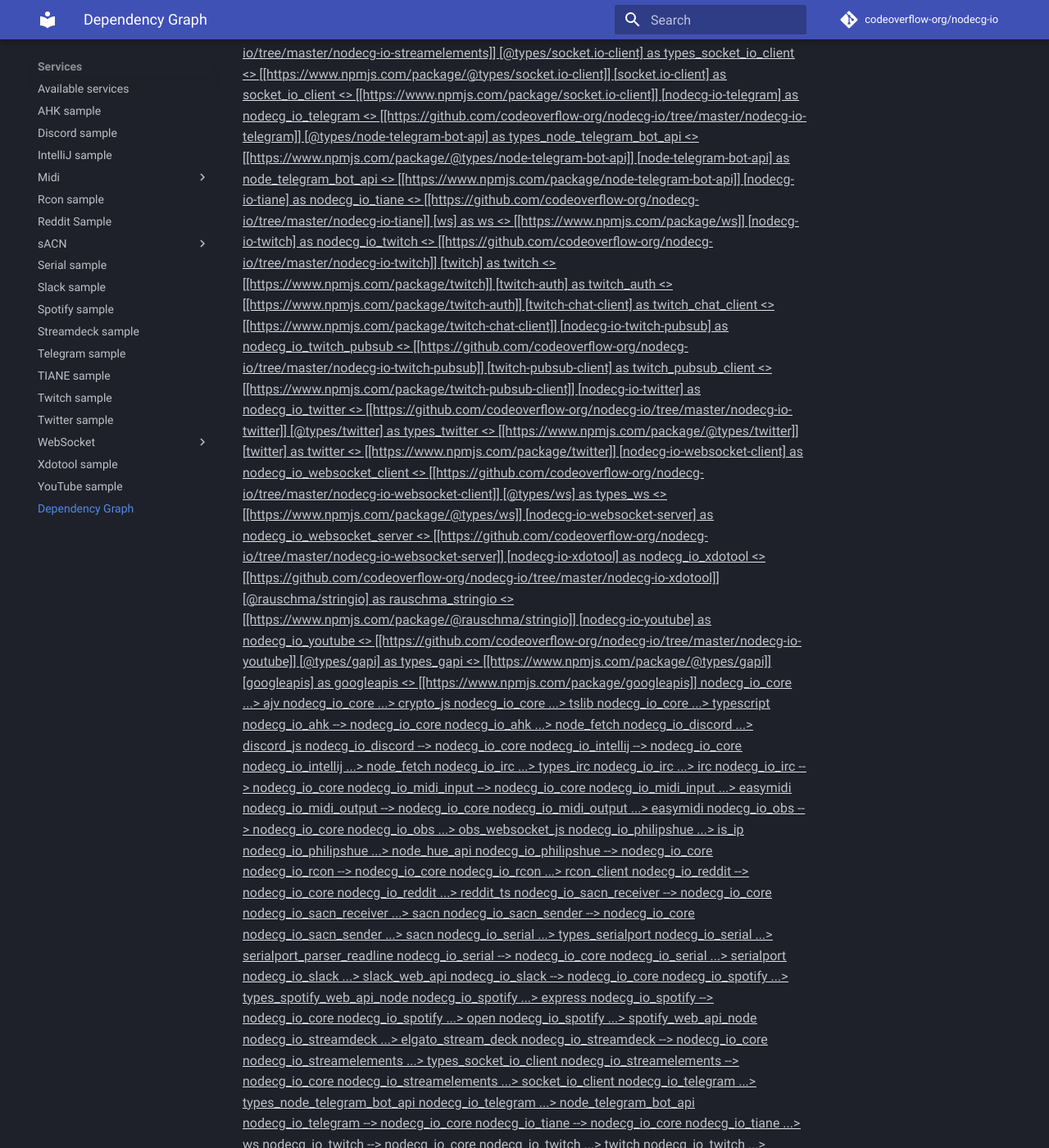
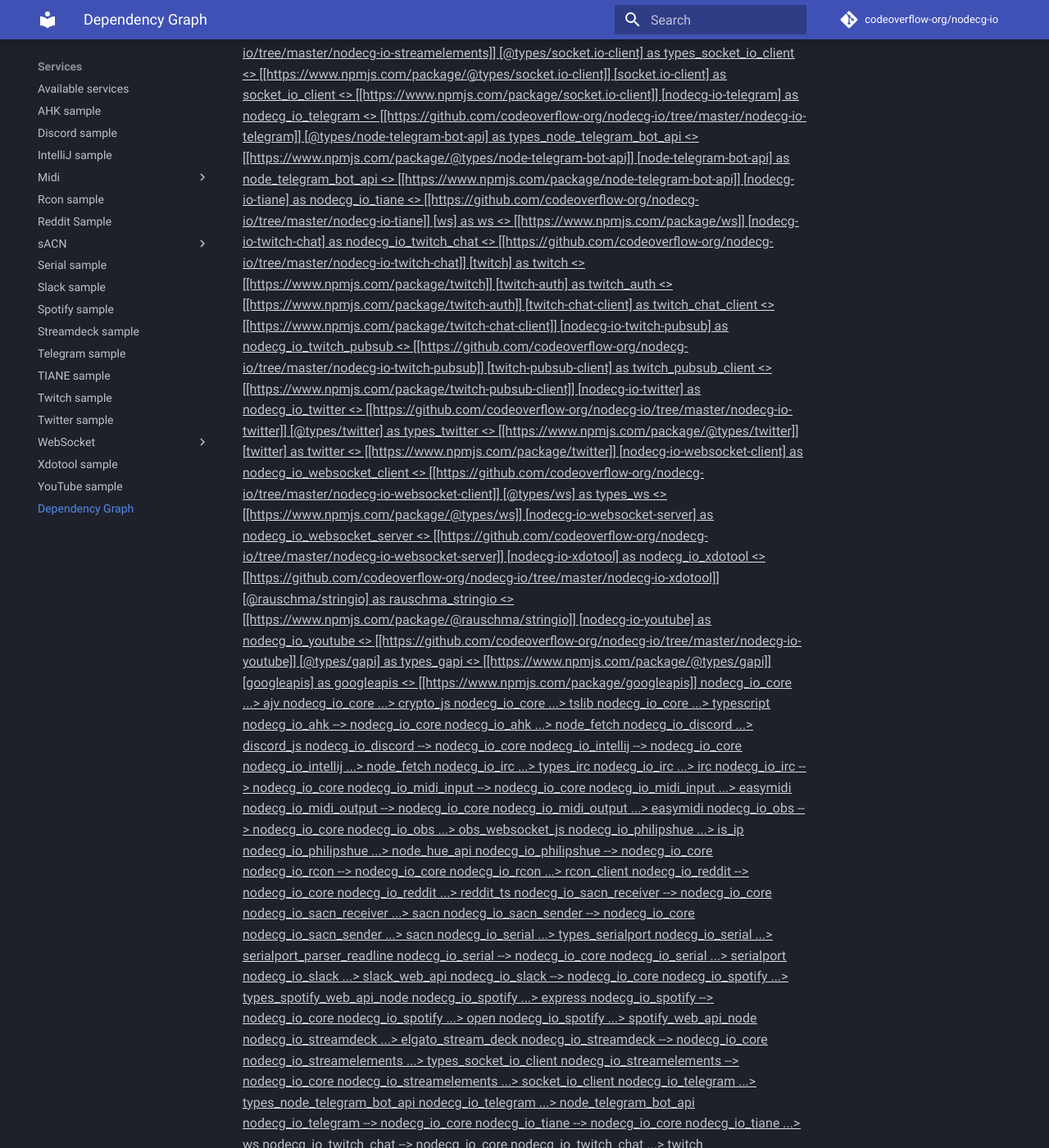
Before and after one commit to codeoverflow-org/nodecg-io-docs, an MkDocs documentation site: the page built from docs/dependencies.md, in a window 1280 px wide and 1400 px high, scrolled down 1532 px. Shown: the whole window at 82% size. Built offline with MkDocs 1.6.1 and Material for MkDocs 9.7.7, drawn with Linux system fonts in a browser that asks for light colours; comment, search, counter and statistics services are not loaded; some of the changed text lies outside the part shown.

Commit message:
Update generated documentation ( codeoverflow-org/nodecg-io@2cc3bb6987998c78d29060feebaad5ed3d3b283d)

```diff
--- a/docs/dependencies.md
+++ b/docs/dependencies.md
@@ -62,7 +62,7 @@
 [<u>node-telegram-bot-api] as node_telegram_bot_api <<lib>> [[https://www.npmjs.com/package/node-telegram-bot-api]]
 [<u>nodecg-io-tiane] as nodecg_io_tiane <<service>> [[https://github.com/codeoverflow-org/nodecg-io/tree/master/nodecg-io-tiane]]
 [<u>ws] as ws <<lib>> [[https://www.npmjs.com/package/ws]]
-[<u>nodecg-io-twitch] as nodecg_io_twitch <<service>> [[https://github.com/codeoverflow-org/nodecg-io/tree/master/nodecg-io-twitch]]
+[<u>nodecg-io-twitch-chat] as nodecg_io_twitch_chat <<service>> [[https://github.com/codeoverflow-org/nodecg-io/tree/master/nodecg-io-twitch-chat]]
 [<u>twitch] as twitch <<lib>> [[https://www.npmjs.com/package/twitch]]
 [<u>twitch-auth] as twitch_auth <<lib>> [[https://www.npmjs.com/package/twitch-auth]]
 [<u>twitch-chat-client] as twitch_chat_client <<lib>> [[https://www.npmjs.com/package/twitch-chat-client]]
@@ -130,10 +130,10 @@
 nodecg_io_telegram --> nodecg_io_core
 nodecg_io_tiane --> nodecg_io_core
 nodecg_io_tiane ...> ws
-nodecg_io_twitch --> nodecg_io_core
-nodecg_io_twitch ...> twitch
-nodecg_io_twitch ...> twitch_auth
-nodecg_io_twitch ...> twitch_chat_client
+nodecg_io_twitch_chat --> nodecg_io_core
+nodecg_io_twitch_chat ...> twitch
+nodecg_io_twitch_chat ...> twitch_auth
+nodecg_io_twitch_chat ...> twitch_chat_client
 nodecg_io_twitch_pubsub --> nodecg_io_core
 nodecg_io_twitch_pubsub ...> twitch
 nodecg_io_twitch_pubsub ...> twitch_pubsub_client
```
Also changed, not shown: docs/services.md (+2 -2 lines).
